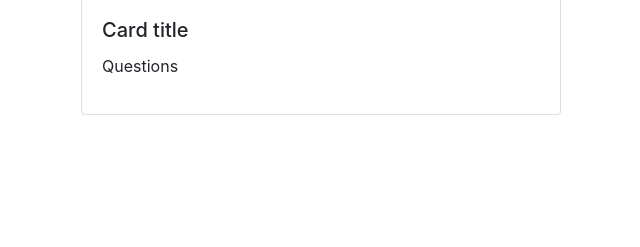
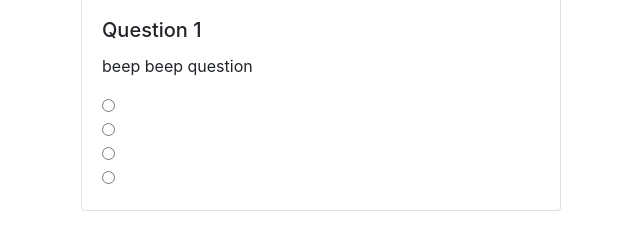
Before and after one commit to Ryan-Antonelli/CodingQuizProject, a plain HTML site: page index.html in a window 1280 px wide. Shown: the part 83-330 px from the top of the page, without its empty margins (4-644 px from the left). Drawn offline with nearby package versions, Linux system fonts and the light colour scheme.

Commit message:
JS q/a objects added and function to display them

```diff
--- a/assets/javascript.js
+++ b/assets/javascript.js
@@ -1,28 +1,66 @@
 var quizTimer;
 
+// HTML element selectors
 var cardTitle = document.getElementById("cardTitle");
 var questionText = document.getElementById("questionText");
 var answerEntry = document.getElementById("form");
-
 var highScores = document.getElementById("highScores");
 var clearHighScores = document.getElementById("clearHighScores");
+var form = document.getElementById("form");
 
-var quizQuestion1 = {question: "1", rightAnswer: "2", wrongAnswer1: "3", wrongAnswer2: "4", wrongAnswer3: "5"};
-// for randomizing answer positions
+
+// multiple choice questions
+var quizQuestion0 = {
+                    question: "beep beep question",
+                    rightAnswer: "mordor",
+                    wrongAnswer1: "kill all the muppet peoples",
+                    wrongAnswer2: "free willy",
+                    wrongAnswer3: "total is better than corn flakes",
+};
+// for randomizing answer positions, unused ATM
 // var remainingAnswers1 = Object.keys(quizQuestion1).length - 1;
+// var randomAnswer = Math.ceil(Math.random * 4) <-- needs work
 
-var quizQuestion2 = {question: "6", rightAnswer: "7", wrongAnswer1: "8", wrongAnswer2: "9", wrongAnswer3: "0"};
-// for randomizing answer positions
-// var remainingAnswers2 = Object.keys(quizQuestion2).length - 1;
+var quizQuestion1 = {question: "Question question boogaloo", rightAnswer: "noop noop", wrongAnswer1: "bradybotx", wrongAnswer2: "flim flam alacazam", wrongAnswer3: "cooter mooter booter"};
 
-var quizQuestion3 = {question: "11", rightAnswer: "12text"}
+var quizQuestion2 = {question: "6a", rightAnswer: "7a", wrongAnswer1: "8a", wrongAnswer2: "9a", wrongAnswer3: "0a"};
 
-var randomAnswer = Math.ceil(Math.random * 4)
+var quizQuestion3 = {question: "6s", rightAnswer: "7s", wrongAnswer1: "8s", wrongAnswer2: "9s", wrongAnswer3: "0s"};
 
+var quizQuestion4 = {question: "6d", rightAnswer: "7d", wrongAnswer1: "8d", wrongAnswer2: "9d", wrongAnswer3: "0d"};
+
+// text entry question
+// var quizQuestion3 = {question: "11", rightAnswer: "12text"}
+
+var quizQuestions = [quizQuestion0, quizQuestion1, quizQuestion2, quizQuestion3, quizQuestion4];
+
+var breaker1 = $("<br>");
+var breaker2 = $("<br>");
+var breaker3 = $("<br>");
+var breaker4 = $("<br>");
+
+// quiz start function
 function startQuiz() {
-    for (let i = 0; i < quizQuestions.length; i++) {
-        cardTitle.textContent("Question " + [i + 1])
-        questionText.textContent(quizQuestion1.question)
-    }
+    // for (let i = 0; i < 5; i++) {
+        // iteratable question number
+        var i = 0;
+        var questionNumber = quizQuestions[i];
 
-}
+        console.log(questionNumber);
+        console.log(questionNumber.question);
+
+        $(cardTitle).text("Question " + [i + 1]);
+        $(questionText).text(questionNumber.question);
+
+// needs labels, and how do we apply the answer text so that its visible?
+
+        var input1 = $('<input type="radio" name="answer" id="answer1"></input>').text(questionNumber.rightAnswer)
+        var input2 = $('<input type="radio" name="answer" id="answer2">').val(questionNumber.wrongAnswer1);
+        var input3 = $('<input type="radio" name="answer" id="answer3">').val(questionNumber.wrongAnswer2);
+        var input4 = $('<input type="radio" name="answer" id="answer4">').val(questionNumber.wrongAnswer3);
+        $(form).append(input1, breaker1, input2, breaker2, input3, breaker3, input4)
+    // }
+
+};
+
+startQuiz();
--- a/index.html
+++ b/index.html
@@ -43,7 +43,7 @@
                     <img class="card-img-top" src="#" alt="Card image cap">
                     <div class="card-body">
                       <h5 class="card-title" id="cardTitle">Card title</h5>
-                      <p class="card-text questionText">Questions</p>
+                      <p class="card-text" id="questionText">Questions</p>
                       <form id="form">
 
                       </form>
```
